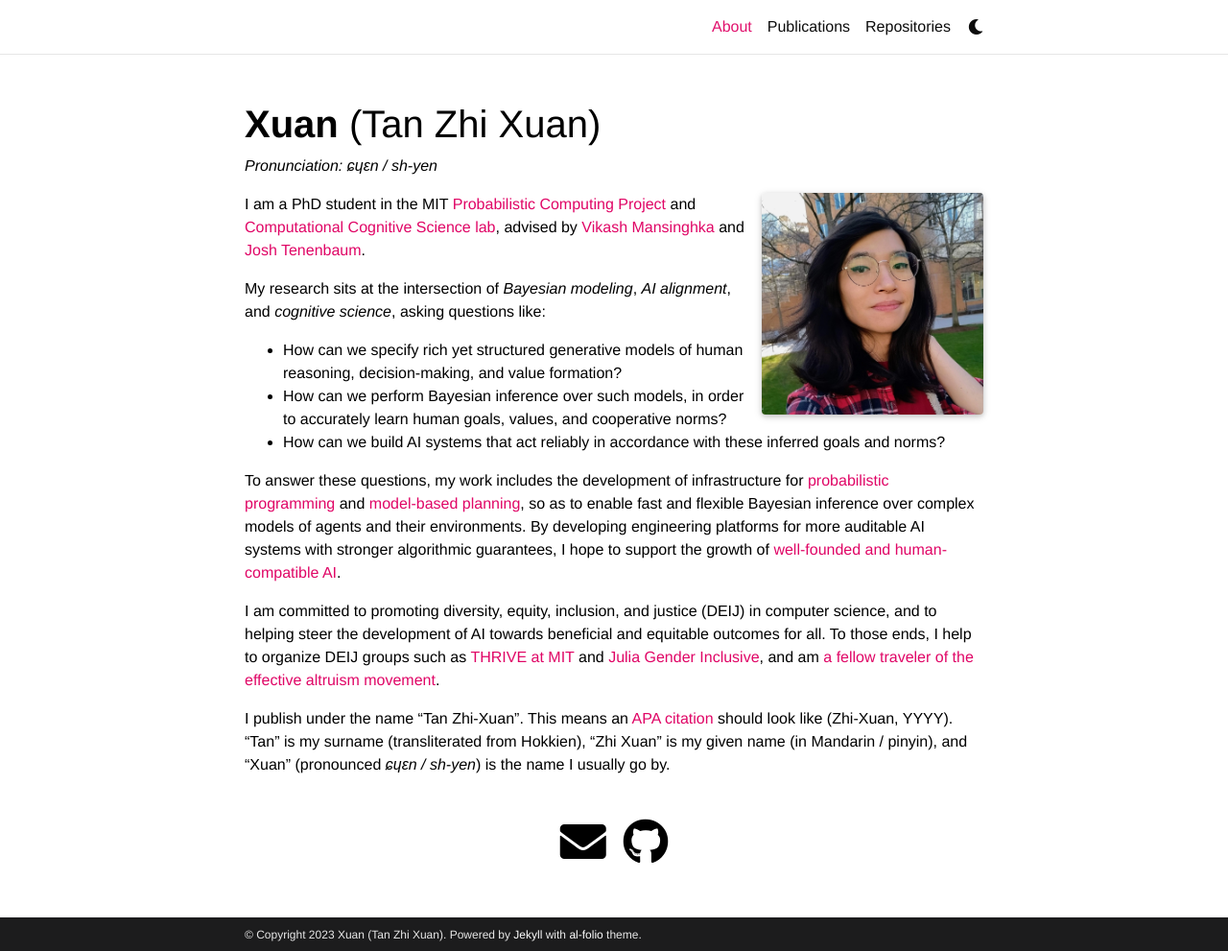
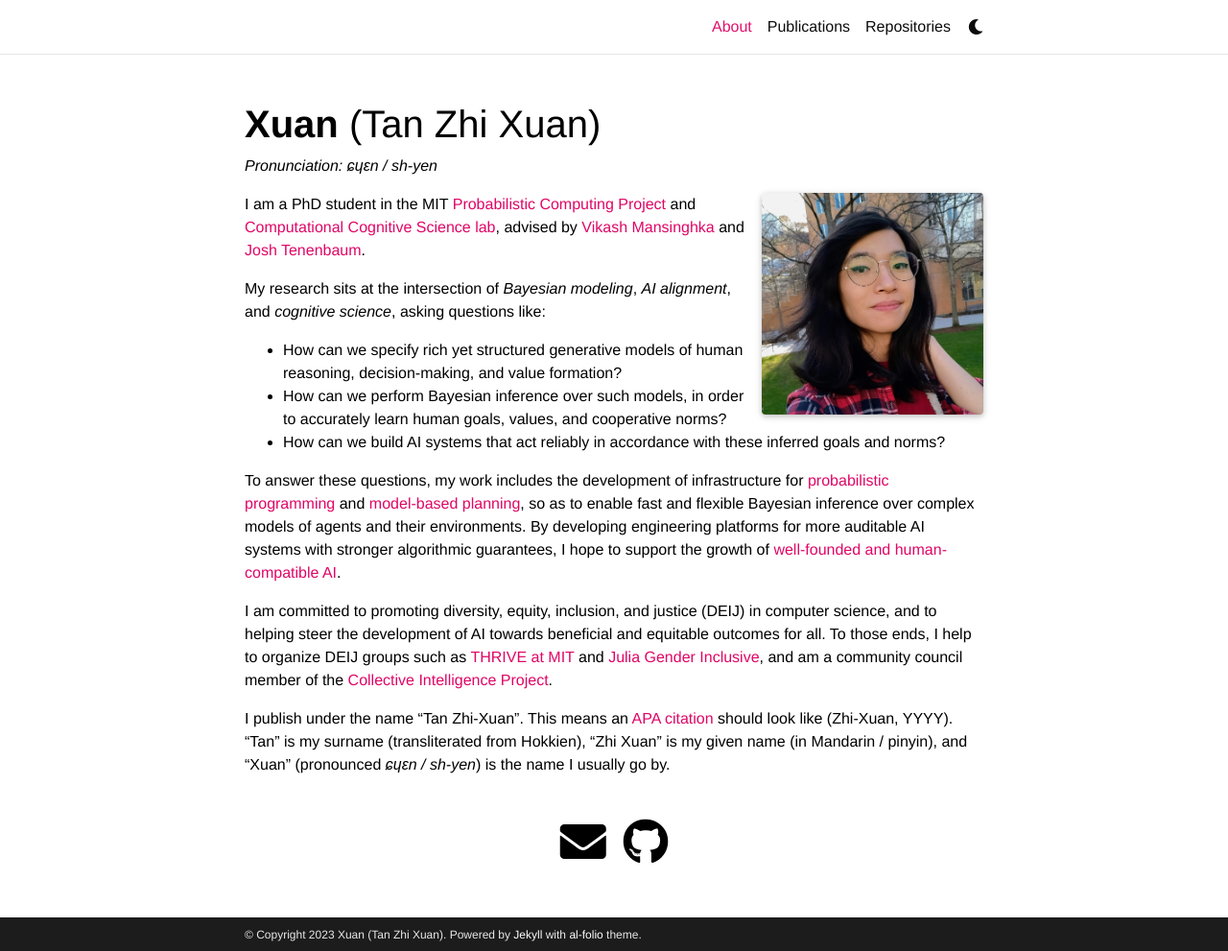
Before and after one commit to ztangent/ztangent.github.io, a Jekyll site: the page built from _pages/about.md, in a window 1280 px wide and 991 px high. Shown: the whole window at 96% size. Built offline with Jekyll 4.4.1, drawn with Linux system fonts in a browser that asks for light colours; full-size pictures stand in for the smaller copies a plugin makes; comment, search, counter and statistics services are not loaded; a style sheet for code colours, icons or effects is not loaded.

Commit message:
Update About page.

```diff
--- a/_pages/about.md
+++ b/_pages/about.md
@@ -23,6 +23,6 @@ My research sits at the intersection of *Bayesian modeling*, *AI alignment*, and
 
 To answer these questions, my work includes the development of infrastructure for [probabilistic programming](https://www.gen.dev/) and [model-based planning](https://github.com/JuliaPlanners/PDDL.jl), so as to enable fast and flexible Bayesian inference over complex models of agents and their environments. By developing engineering platforms for more auditable AI systems with stronger algorithmic guarantees, I hope to support the growth of [well-founded and human-compatible AI](https://youtu.be/mYOg8_iPpFg?t=924).
 
-I am committed to promoting diversity, equity, inclusion, and justice (DEIJ) in computer science, and to helping steer the development of AI towards beneficial and equitable outcomes for all. To those ends, I help to organize DEIJ groups such as [THRIVE at MIT](https://thrive-eecs.mit.edu/) and [Julia Gender Inclusive](https://discourse.julialang.org/t/announcing-julia-gender-inclusive/63702), and am [a fellow traveler of the effective altruism movement](https://www.youtube.com/watch?v=dbMp4pFVwnU).
+I am committed to promoting diversity, equity, inclusion, and justice (DEIJ) in computer science, and to helping steer the development of AI towards beneficial and equitable outcomes for all. To those ends, I help to organize DEIJ groups such as [THRIVE at MIT](https://thrive-eecs.mit.edu/) and [Julia Gender Inclusive](https://discourse.julialang.org/t/announcing-julia-gender-inclusive/63702), and am a community council member of the [Collective Intelligence Project](https://cip.org/about).
 
 I publish under the name "Tan Zhi-Xuan". This means an [APA citation](https://apastyle.apa.org/style-grammar-guidelines/citations/basic-principles/author-date) should look like (Zhi-Xuan, YYYY). "Tan" is my surname (transliterated from Hokkien), "Zhi Xuan" is my given name (in Mandarin / pinyin), and "Xuan" (pronounced *ɕɥɛn / sh-yen*) is the name I usually go by.
```
